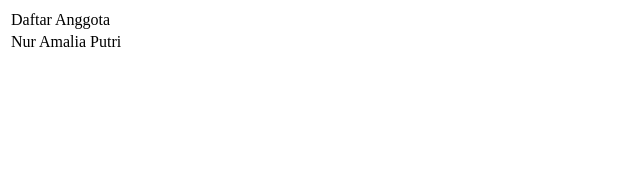
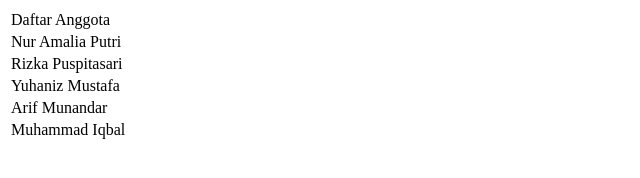
Before and after one commit to rizkapus/RPL_INF_2017_06, a plain HTML site: page index.html in a window 1280 px wide. Shown: the whole page, without its empty margins (0-640 px from the left). Drawn offline with Linux system fonts and the light colour scheme.

Commit message:
Update index.html

```diff
--- a/index.html
+++ b/index.html
@@ -6,6 +6,10 @@
     <table border="0">
     <tr><td>Daftar Anggota</td></tr>
     <tr><td>Nur Amalia Putri</td></tr>
+    <tr><td>Rizka Puspitasari</td></tr>
+    <tr><td>Yuhaniz Mustafa</td></tr>
+    <tr><td>Arif Munandar</td></tr>
+    <tr><td>Muhammad Iqbal</td></tr>
     </table>
   </body>
 </html>
```
